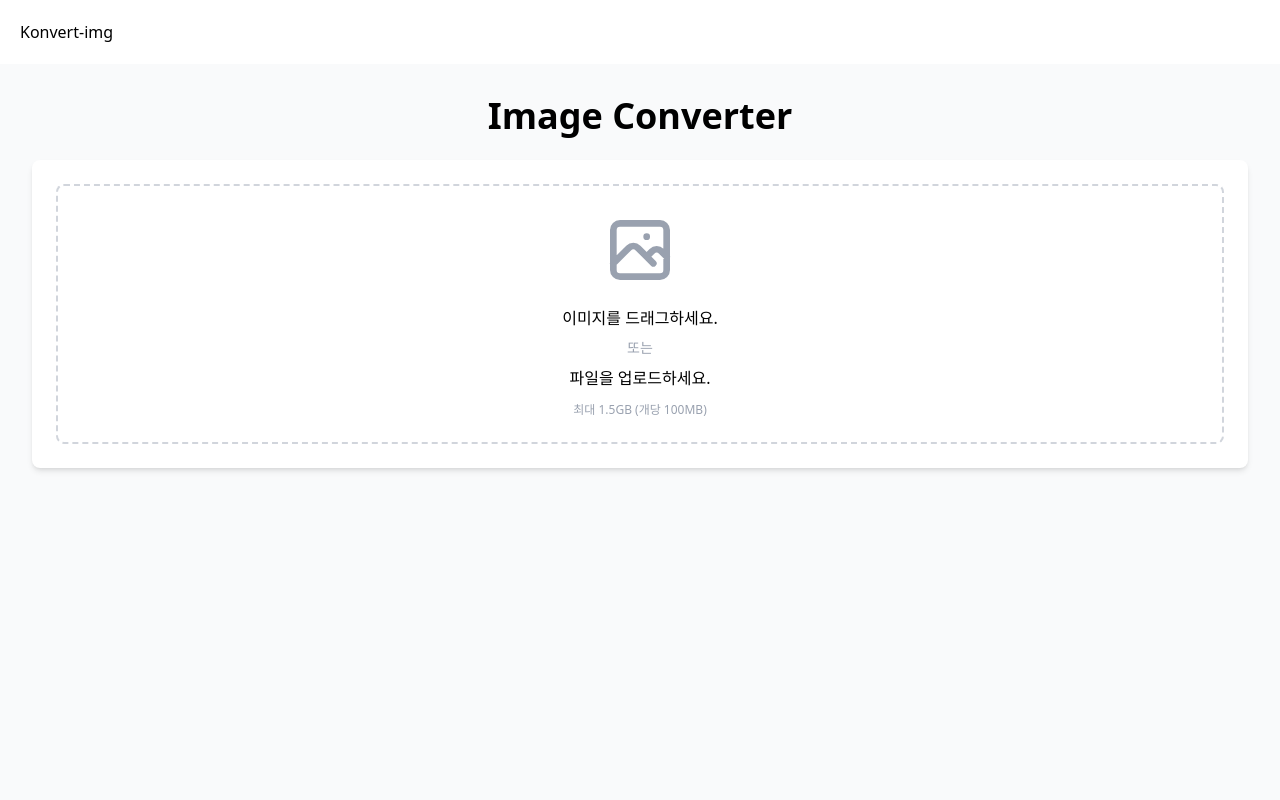
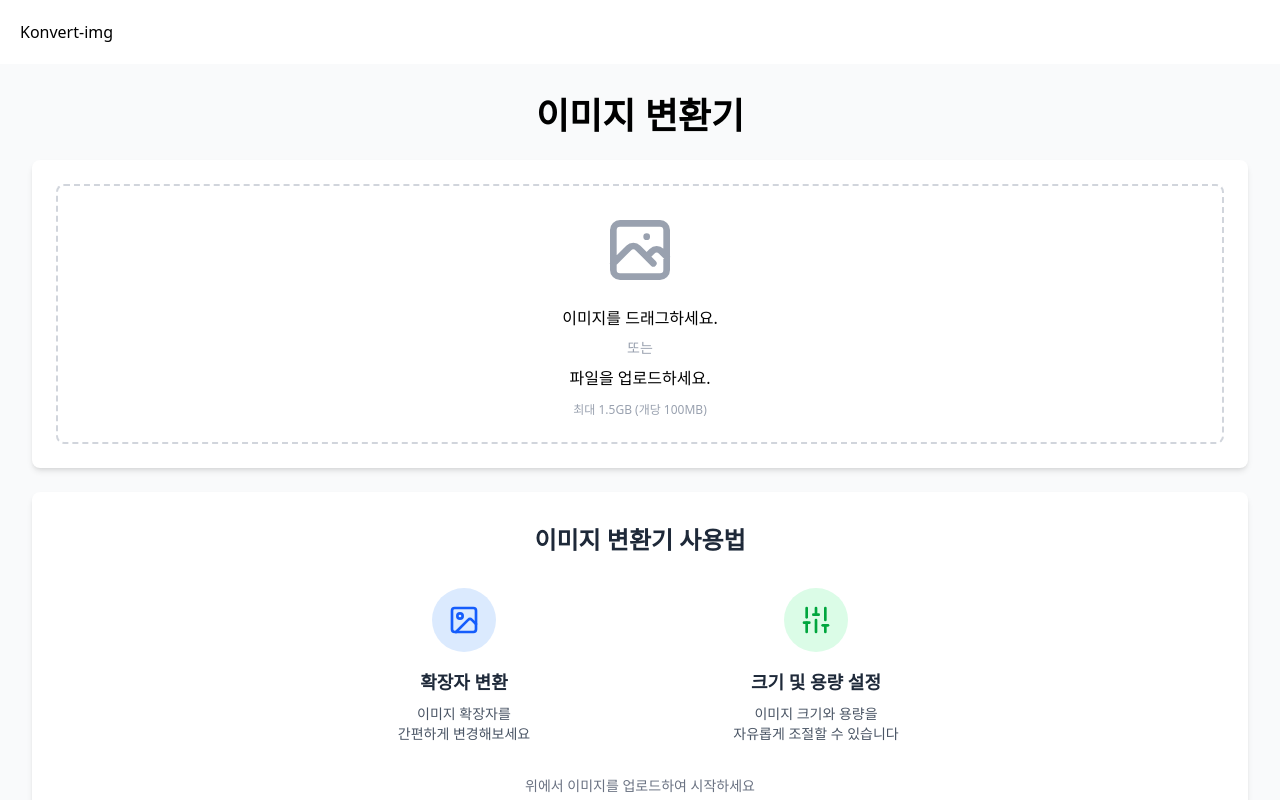
Before and after one commit to terrydkim/konvert-img, a React (Vite) app: page / in a window 1280 px wide. Shown: the top 800 px of the page. Built offline with nearby package versions, Linux system fonts and the light colour scheme.

Commit message:
design: 사용법 추가

```diff
--- a/src/pages/converter/Converter.tsx
+++ b/src/pages/converter/Converter.tsx
@@ -2,7 +2,7 @@ import { useRef, useState } from "react";
 import ImageUploadIcon from "../../components/icons/ImageUploadIcon";
 import useFileDrop from "../../hooks/useFileDrop";
 
-import { Download } from "lucide-react";
+import { Download, ImageIcon, Sliders } from "lucide-react";
 import Toast from "../../components/Toast";
 import useDownload from "../../hooks/useDownload";
 import useImageConverter, {
@@ -133,7 +133,7 @@ const Converter = () => {
 
   return (
     <div className="min-h-screen bg-gray-50 p-8">
-      <h1 className="text-4xl font-bold mb-6 text-center">Image Converter</h1>
+      <h1 className="text-4xl font-bold mb-6 text-center">이미지 변환기</h1>
       <section className="mb-6 text-center bg-white p-6 rounded-lg shadow-md">
         <div
           className="rounded-lg border-2 border-dashed border-gray-300 p-6 cursor-pointer hover:bg-blue-50 hover:border-blue-500 transition-colors group"
@@ -160,7 +160,7 @@ const Converter = () => {
           />
         </div>
       </section>
-      {selectedFiles.length > 0 && (
+      {selectedFiles.length > 0 ? (
         <section className="mb-6 text-left bg-white p-6 rounded-lg shadow-md">
           <div className="flex items-center justify-between mb-4">
             <h2 className="text-lg font-semibold text-gray-700">
@@ -208,6 +208,51 @@ const Converter = () => {
             )}
           </div>
         </section>
+      ) : (
+        <section className="mb-6 bg-white p-8 rounded-lg shadow-md">
+          <div className="max-w-2xl mx-auto">
+            <h2 className="text-2xl font-bold text-center text-gray-800 mb-8">
+              이미지 변환기 사용법
+            </h2>
+
+            <div className="grid grid-cols-1 md:grid-cols-2 gap-8">
+              <div className="flex flex-col items-center text-center">
+                <div className="w-16 h-16 bg-blue-100 rounded-full flex items-center justify-center mb-4">
+                  <ImageIcon className="w-8 h-8 text-blue-600" />
+                </div>
+                <h3 className="text-lg font-semibold text-gray-800 mb-2">
+                  확장자 변환
+                </h3>
+                <p className="text-gray-600 text-sm">
+                  이미지 확장자를
+                  <br />
+                  간편하게 변경해보세요
+                </p>
+              </div>
+
+              <div className="flex flex-col items-center text-center">
+                <div className="w-16 h-16 bg-green-100 rounded-full flex items-center justify-center mb-4">
+                  <Sliders className="w-8 h-8 text-green-600" />
+                </div>
+                <h3 className="text-lg font-semibold text-gray-800 mb-2">
+                  크기 및 용량 설정
+                </h3>
+                <p className="text-gray-600 text-sm">
+                  이미지 크기와 용량을
+                  <br />
+                  자유롭게 조절할 수 있습니다
+                </p>
+              </div>
+            </div>
+
+            {/* 시작 안내 */}
+            <div className="mt-8 text-center">
+              <p className="text-gray-500 text-sm">
+                위에서 이미지를 업로드하여 시작하세요
+              </p>
+            </div>
+          </div>
+        </section>
       )}
 
       {isDragging && <DropOverlay fileCount={fileCount} />}
```
